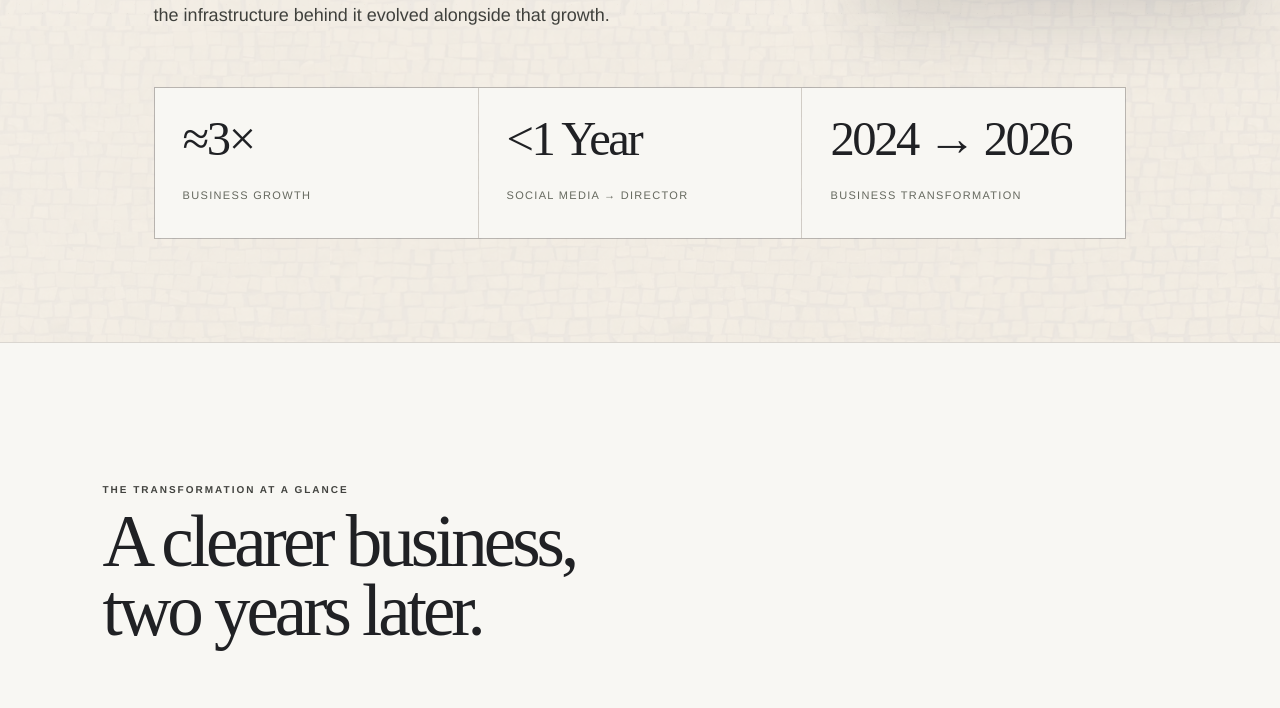
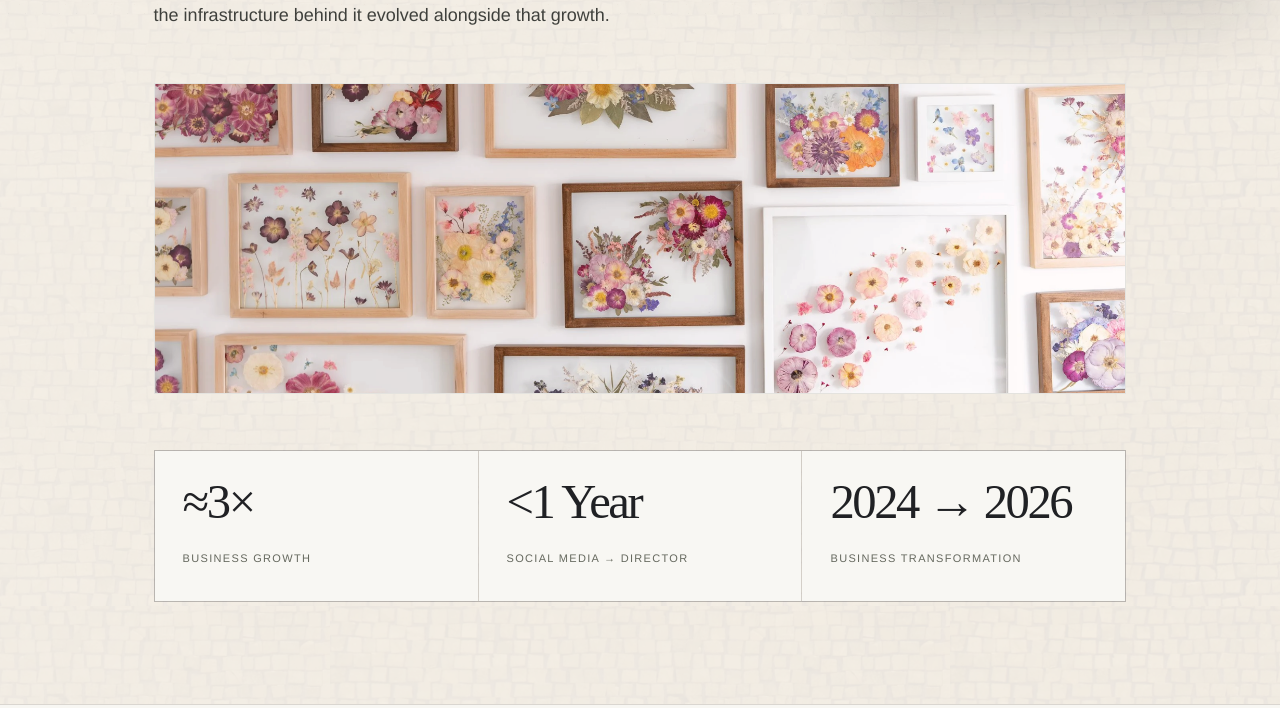
Before and after one commit to laurennhowelll-droid/mosaic-main, a Next.js app: page /work/white-poppy-preservation in a window 1280 px wide. Shown: the part 777-1485 px from the top of the page. Built offline with nearby package versions, Linux system fonts and the light colour scheme.

Commit message:
Add White Poppy case study hero image

```diff
--- a/app/work/white-poppy-preservation/page.tsx
+++ b/app/work/white-poppy-preservation/page.tsx
@@ -1,3 +1,4 @@
+import Image from "next/image";
 import Link from "next/link";
 import { Shell } from "../../components";
 
@@ -149,6 +150,15 @@ export default function WhitePoppyCaseStudy() {
           times its earlier size while the infrastructure behind it
           evolved alongside that growth.
         </p>
+        <div className="case-hero-image">
+          <Image
+            src="/brand/white_poppy.png"
+            alt="Framed floral preservation pieces by White Poppy Preservation"
+            width={1866}
+            height={593}
+            priority
+          />
+        </div>
         <div className="case-hero-metrics" aria-label="White Poppy transformation highlights">
           {heroMetrics.map(([metric, label]) => (
             <div key={label}>
```
Also changed, not shown: app/globals.css, public/brand/white_poppy.png (added).
